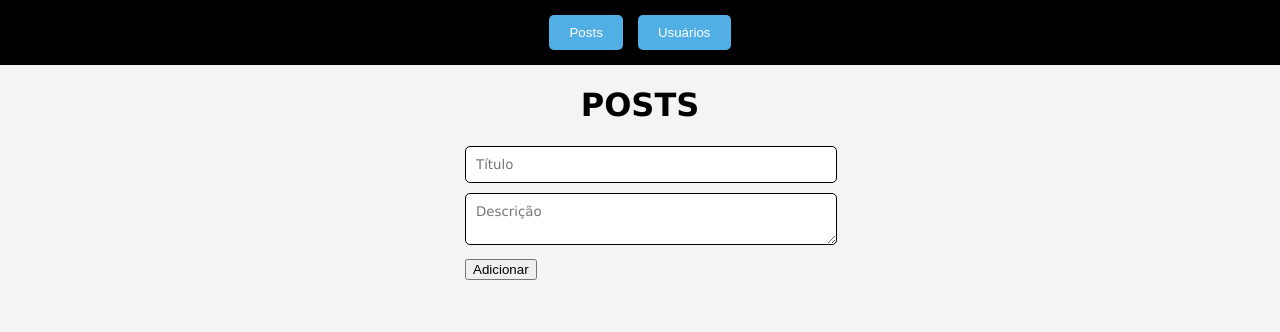
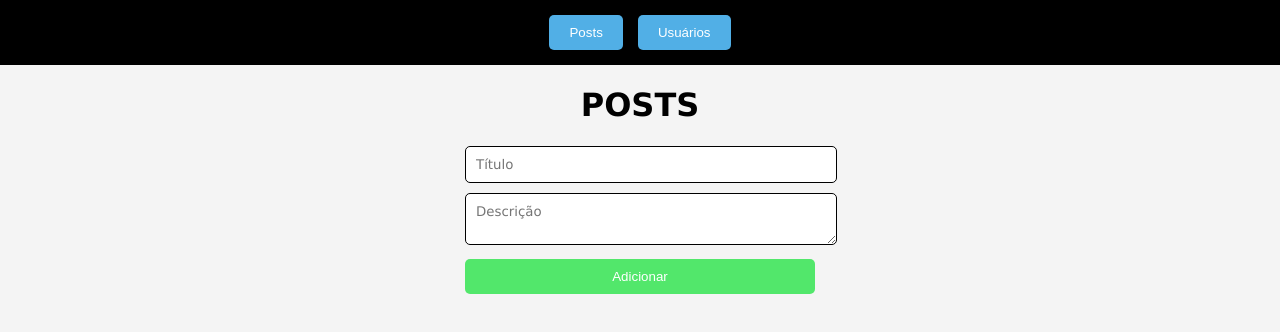
Before and after one commit to josedotmader/Prova-N2_UX, a plain HTML site: page index.html in a window 1280 px wide. Drawn offline with Linux system fonts and the light colour scheme; no server answers.

Commit message:
estilizando o botão de adicionar

```diff
--- a/posts.css
+++ b/posts.css
@@ -45,3 +45,17 @@ h1 {
     border-radius: 5px;
     font-family: 'Lucida Grande', Verdana, sans-serif;
 }
+
+.formulario button {
+    width: 100%;
+    padding: 10px;
+    background-color: #52e76b;
+    color: white;
+    border: none;
+    border-radius: 5px;
+    cursor: pointer;
+}
+
+.formulario button:hover {
+    background-color: #18802e;
+}
```
